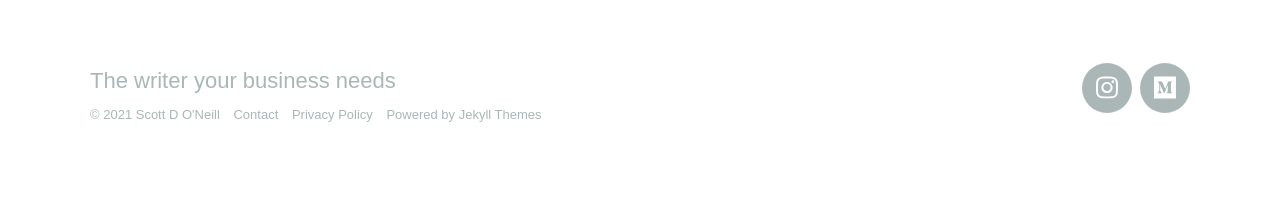
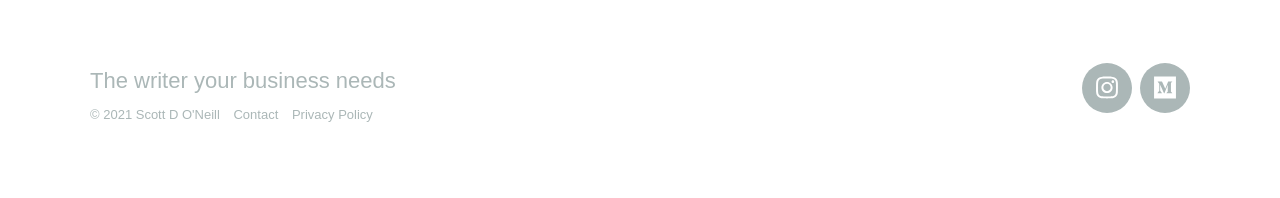
Before and after one commit to ScottON/ScottON, a Jekyll site: the page built from index.html, in a window 1280 px wide. Shown: the part 1287-1485 px from the top of the page. Built offline with Jekyll 4.4.1, drawn with Linux system fonts in a browser that asks for light colours; nearby versions of some CDN libraries; some web fonts are replaced.

Commit message:
Update footer.html

```diff
--- a/_includes/footer.html
+++ b/_includes/footer.html
@@ -8,7 +8,6 @@
 			<span>© {{ 'now' | date: "%Y" }} {{ site.data.settings.basic_settings.site_title }}</span>
 			<a href="https://scott-oneill.co.uk/contact" target="_blank">Contact</a>
             <a href="https://scott-oneill.co.uk/privacy" target="_blank">Privacy Policy</a>
-            <a href="https://jekyllthemes.io" target="_blank">Powered by Jekyll Themes</a>
 		</div>
 
 		{% include socials.html %}
```
